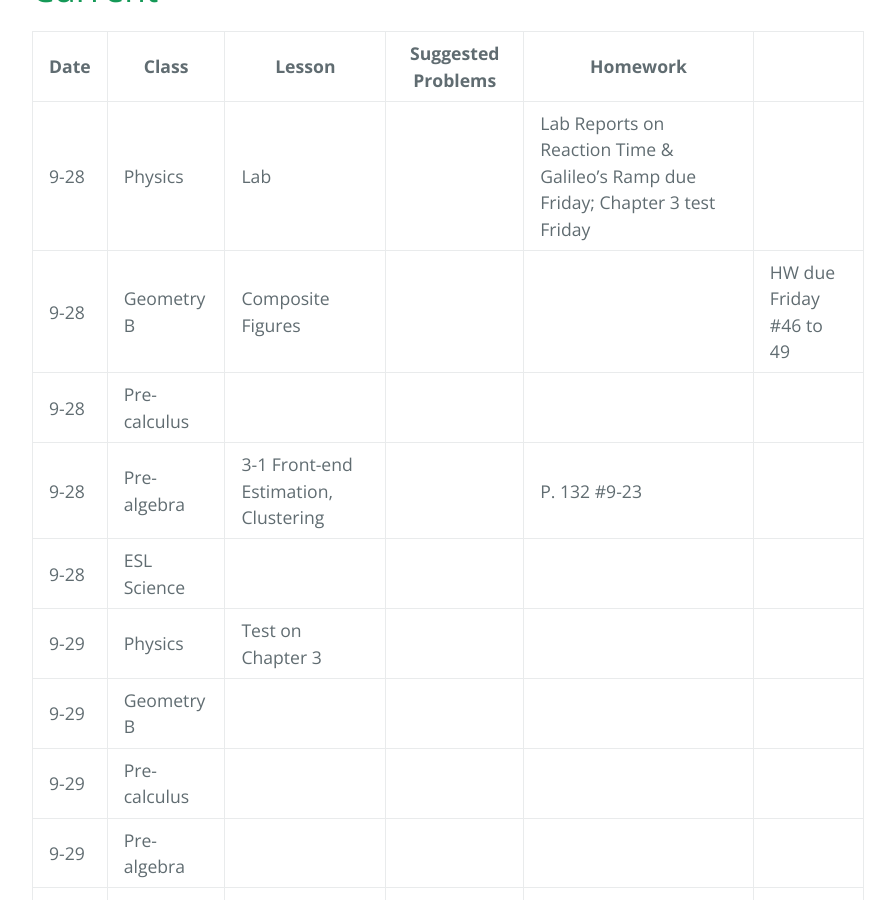
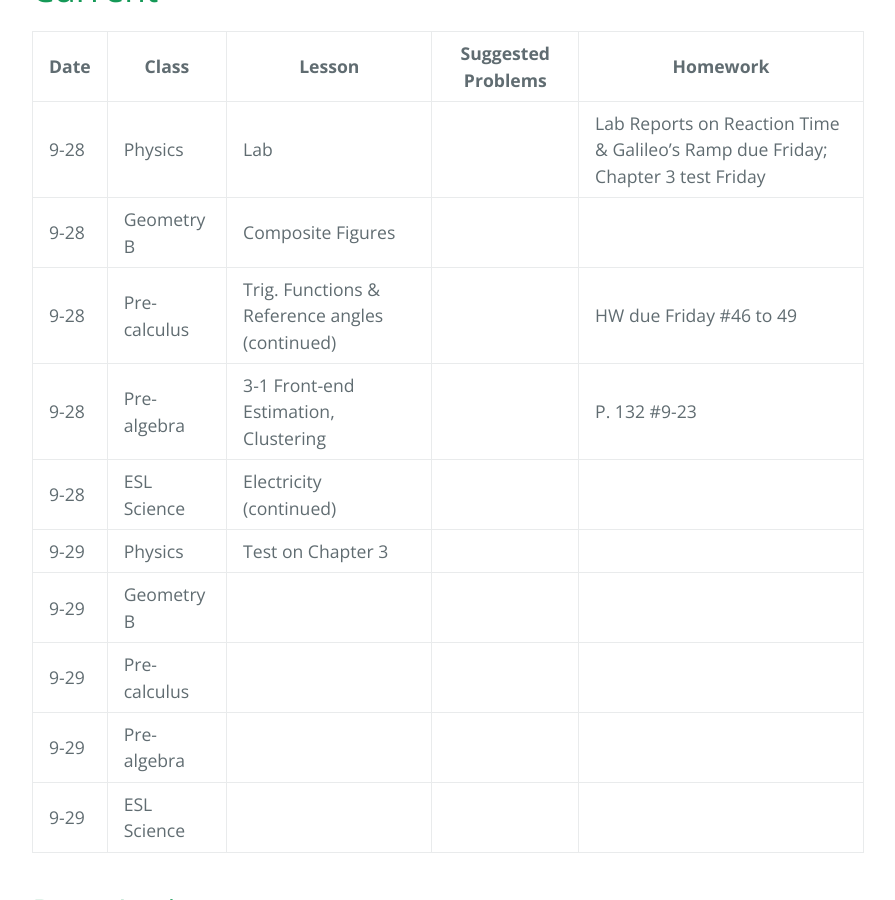
Before and after one commit to gpayoo/gpayoo, a Jekyll site: the page built from index.md, in a window 1280 px wide and 900 px high, scrolled down 537 px. Shown: the whole window, without its empty margins (192-1087 px from the left). Built offline with Jekyll 4.4.1, drawn with Linux system fonts in a browser that asks for light colours; our own code applies the rules of GitHub Pages for plain Markdown files.

Commit message:
Update index.md

```diff
--- a/index.md
+++ b/index.md
@@ -10,10 +10,10 @@ layout: default
 | Date | Class | Lesson | Suggested Problems | Homework |
 | ---- | ----- | ------ | -------- | ---
 | 9-28 | Physics | Lab | | Lab Reports on Reaction Time & Galileo's Ramp due Friday; Chapter 3 test Friday
-| 9-28 | Geometry B | Composite Figures  | |  |  HW due Friday #46 to 49
-| 9-28 | Pre-calculus |   | |
+| 9-28 | Geometry B | Composite Figures  | |  |
+| 9-28 | Pre-calculus | Trig. Functions & Reference angles (continued)  | |  HW due Friday #46 to 49
 | 9-28 | Pre-algebra | 3-1 Front-end Estimation, Clustering | | P. 132 #9-23
-| 9-28 | ESL Science |  |  |
+| 9-28 | ESL Science | Electricity (continued) |  |
 | 9-29 | Physics | Test on Chapter 3 | |
 | 9-29 | Geometry B |  | |  |
 | 9-29 | Pre-calculus |   | |
```
